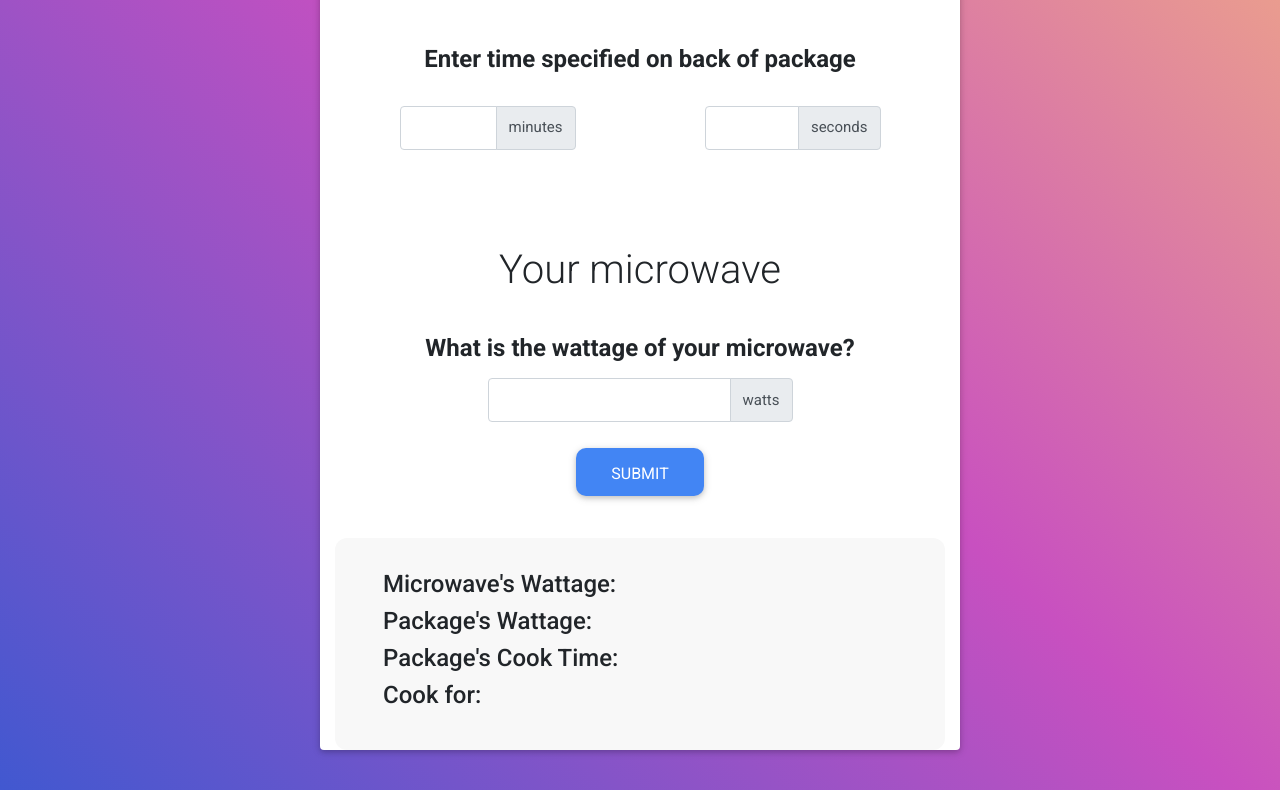
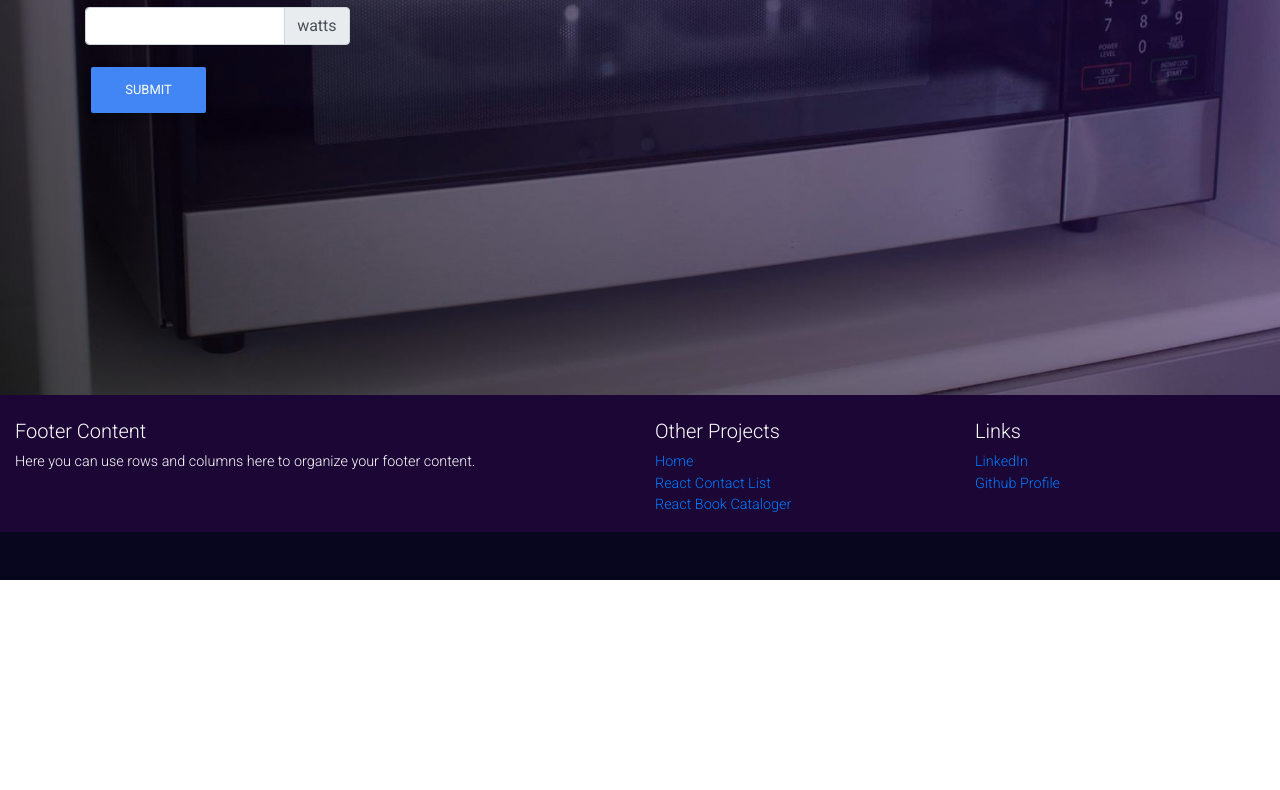
Before and after one commit to klentz87/react-microwave-converter, a React app: page / in a window 1280 px wide. Shown: the part 525-1315 px from the top of the page. After the commit the page ends 1105 px from the top, so only its background shows below. Built offline with nearby package versions, Linux system fonts and the light colour scheme.

Commit message:
implement bootstrap

```diff
--- a/package.json
+++ b/package.json
@@ -5,6 +5,7 @@
   "dependencies": {
     "ajv": "^6.5.2",
     "bootstrap": "^4.1.3",
+    "mdbootstrap": "^4.5.13",
     "mdbreact": "^4.8.0",
     "react": "^16.4.1",
     "react-dom": "^16.4.1",
--- a/src/components/App.js
+++ b/src/components/App.js
@@ -1,11 +1,15 @@
 import React, { Component } from 'react';
+import { BrowserRouter } from "react-router-dom";
+import "../css/App.css"
 import Button from './Button.js';
 import Display from './Display.js';
 import Power from './Power.js';
 import Time from './Time.js';
 import Title from './Title.js';
 import NavigationBar from './NavigationBar';
-import { Card } from 'reactstrap';
+import FooterPage from "./FooterPage";
+import { Container } from 'mdbreact';
+import { Mask, Row, Col, View } from "mdbreact";
 
 const converter = require('../utils/converter.js').converter
 const convertToSeconds = require('../utils/convertToSeconds').convertToSeconds
@@ -48,7 +52,6 @@ class App extends Component {
 
   handleSubmit(event) {
     const value = converter(this.state.originalPower, this.state.yourPower, this.state.minutes, this.state.seconds)
-    const element = document.getElementById("display-id");
 
     let display = {...this.state.display};
     display.result = convertSecondsToTimeFormat(value);
@@ -63,7 +66,7 @@ class App extends Component {
       minutes: '',
       seconds: '',
       formValid: false
-    }, () => {element.scrollIntoView()})
+    })
 
     event.preventDefault();
   }
@@ -99,38 +102,41 @@ class App extends Component {
 
   render() {
     return (
-      <div className="body">
+        <div>
+          <div id="intro">
+            <View>
+
+              <BrowserRouter>
                 <NavigationBar />
-          <Card className="app container center">
+              </BrowserRouter>
 
-            <div className='title-component'>
+              <Mask className="text-white d-flex gradient">
+                <Container className="content">
+
                   <Title />
-            </div>
 
-            <div className='original-power-component'>
-              <h2 className='section-header'>On the package</h2>
+                  <Row className="mt-5 white-text">
+
+                    <Col md="7" xs="12">
                       <Power
                         value={this.state.originalPower}
                         onChange={this.handleChange}
                         id='originalPower'
                         isValid={this.state.individualValidations.originalPower}
+                        className="mt-3"
                       >
                         What wattage is specified on the back of the package?
                       </Power>
-            </div>
 
-            <div className='time-component'>
                       <Time
                         minutes={this.state.minutes}
                         seconds={this.state.seconds}
                         onChange={this.handleChange}
                         isSecondsValid={this.state.individualValidations.minutes}
                         isMinutesValid={this.state.individualValidations.seconds}
+                        className="mb-3"
                       />
-            </div>
 
-            <div className='your-microwave-component'>
-              <h2 className='section-header'>Your microwave</h2>
                       <Power
                         value={this.state.yourPower}
                         onChange={this.handleChange}
@@ -139,22 +145,27 @@ class App extends Component {
                       >
                         What is the wattage of your microwave?
                       </Power>
-            </div>
 
-            <div className='button-component'>
                       <Button
                         onSubmit={this.handleSubmit}
                         isDisabled={this.state.formValid}
                       />
-            </div>
+                    </Col>
 
-            <div className='display-component' id='display-id'>
+                    <Col md="5" xs="12">
                       <Display
                         display={this.state.display}
                       />
+                    </Col>
+                  </Row>
+                </Container>
+              </Mask>
+
+            </View>
           </div>
 
-          </Card>
+          <FooterPage/>
+
         </div>
     )
   }
--- a/src/components/Button.js
+++ b/src/components/Button.js
@@ -1,6 +1,6 @@
 import React from 'react';
-import '../css/App.css';
-import '../css/Button.css';
+//import '../css/App.css';
+//import '../css/Button.css';
 import PropTypes from "prop-types";
 
 
--- a/src/components/Display.js
+++ b/src/components/Display.js
@@ -1,6 +1,6 @@
 import React from 'react';
 import '../css/Display.css';
-import '../css/App.css';
+//import '../css/App.css';
 import PropTypes from "prop-types";
 
 function Display ({ display }) {
@@ -8,15 +8,15 @@ function Display ({ display }) {
 	let yourPowerDisplay, originalPowerDisplay, packageTimeDisplay, resultTimeDisplay
 
 	if (display.result) {
-		yourPowerDisplay = <h2><strong>Microwave's Wattage:</strong><br className="br-on-mobile" /> <span>{display.yourPower}</span> watts</h2>;
-		originalPowerDisplay = <h2><strong>Package's Wattage:</strong><br className="br-on-mobile"/> <span>{display.originalPower}</span> watts</h2>;
-		packageTimeDisplay = <h2><strong>Package's Cook Time:</strong><br className="br-on-mobile"/> <span>{display.packageTime}</span></h2>;
-		resultTimeDisplay =  <h2><strong>Cook for:</strong><br className="br-on-mobile"/> <span>{display.result}</span></h2> ;
+		yourPowerDisplay = <h5><strong>Microwave's Wattage:</strong><br className="br-on-mobile" /> <span>{display.yourPower}</span> watts</h5>;
+		originalPowerDisplay = <h5><strong>Package's Wattage:</strong><br className="br-on-mobile"/> <span>{display.originalPower}</span> watts</h5>;
+		packageTimeDisplay = <h5><strong>Package's Cook Time:</strong><br className="br-on-mobile"/> <span>{display.packageTime}</span></h5>;
+		resultTimeDisplay =  <h5><strong>Cook for:</strong><br className="br-on-mobile"/> <span>{display.result}</span></h5> ;
 	} else {
-		yourPowerDisplay = <h2><strong>Microwave's Wattage:</strong></h2>;
-		originalPowerDisplay = <h2><strong>Package's Wattage:</strong></h2>;
-		packageTimeDisplay = <h2><strong>Package's Cook Time:</strong></h2>;
-		resultTimeDisplay = <h2><strong>Cook for:</strong></h2>;
+		yourPowerDisplay = <h5><strong>Microwave's Wattage:</strong></h5>;
+		originalPowerDisplay = <h5><strong>Package's Wattage:</strong></h5>;
+		packageTimeDisplay = <h5><strong>Package's Cook Time:</strong></h5>;
+		resultTimeDisplay = <h5><strong>Cook for:</strong></h5>;
 	}
 
 	return(
--- /dev/null
+++ b/src/components/FooterPage.js
@@ -0,0 +1,57 @@
+import React from 'react';
+import "../css/FooterPage.css"
+import { Col, Container, Row } from "mdbreact";
+
+function FooterPage() {
+	return (
+		<div className="footer text-white font-small pt-4">
+		  <Container fluid className="text-center text-md-left">
+		    <Row>
+		      <Col md="6">
+		      	<h5 className="title">Footer Content</h5>
+		      	<p>
+		        	Here you can use rows and columns here to organize your footer content.
+		      	</p>
+		      </Col>
+
+		      <Col md="3">
+		      	<h5 className="title">Other Projects</h5>
+		      	<ul className="pl-0">
+		        	<li className="list-unstyled">
+		          		<a href="http://www.krislentz.net">Home</a>
+		        	</li>
+		        	<li className="list-unstyled">
+		          		<a href="#">React Contact List</a>
+		        	</li>
+		        	<li className="list-unstyled">
+		          		<a href="#!">React Book Cataloger</a>
+		        	</li>
+		      	</ul>
+		      </Col>
+		      <Col md="3">
+		      	<h5 className="title">Links</h5>
+		      	<ul className="pl-0">
+	            	<li className="list-unstyled">
+	            		<a href="#">LinkedIn</a>
+		        	</li>
+		        	<li className="list-unstyled">
+						<a href="#">Github Profile</a>
+		        	</li>
+		      	</ul>
+		      </Col>
+
+		    </Row>
+		  </Container>
+
+		  <div className="footer-copyright text-center py-4">
+		    <Container fluid>
+
+		    </Container>
+		  </div>
+		</div>
+	)
+}
+
+
+
+export default FooterPage;
--- a/src/components/NavigationBar.js
+++ b/src/components/NavigationBar.js
@@ -7,7 +7,7 @@ import {
   Nav,
   NavItem,
   NavLink,
-} from 'reactstrap';
+} from 'mdbreact';
  import "../css/NavigationBar.css";
 
 class NavigationBar extends React.Component {
@@ -27,18 +27,18 @@ class NavigationBar extends React.Component {
 	}
 
 	render() {
-		return(
-			<div>
+		return (
+			<div className="navigation-bar">
 				<Navbar light expand="md">
-					<NavbarBrand className="brand" style={{cursor:"default"}}>React Microwave Project</NavbarBrand>
+					<NavbarBrand className="brand" style={{cursor:"default"}}>Microwave Converter</NavbarBrand>
 					<NavbarToggler onClick={this.toggle} />
 					<Collapse isOpen={this.state.isOpen} navbar>
 						<Nav className="ml-auto" navbar>
 							<NavItem>
-								<NavLink href="http://www.krislentz.net">Portfolio Page</NavLink>
+								<NavLink to="http://www.krislentz.net">Portfolio Page</NavLink>
 							</NavItem>
 							<NavItem>
-								<NavLink href="https://github.com/klentz87">Github Profile</NavLink>
+								<NavLink to="https://github.com/klentz87">Github Profile</NavLink>
 							</NavItem>
 						</Nav>
 					</Collapse>
--- a/src/components/Power.js
+++ b/src/components/Power.js
@@ -1,18 +1,23 @@
-import React from 'react';
+import React, { Component } from 'react';
 import FormErrors from './FormErrors'
-import '../css/App.css';
-import '../css/Power.css';
 import PropTypes from "prop-types";
 
 
-function Power({ value, onChange, id, children, isValid }) {
+class Power extends Component {
+  render() {
+    const { value, onChange, id, children, isValid } = this.props;
+//  let header;
 
-  return(
-    <div className='text-centered'>
+//  (id == "originalPower") ? header = "On the Package" : header = "Your Microwave"
+
+    return (
+
+      <div>
+{/*       <h5>{header}</h5>   */}
         <label>
-        <h3>{children}</h3>
+          {children}
         </label>
-      <div className="input-group center">
+        <div className="input-group col-md-5 px-0">
         	<input type='text' className='form-control' id={id} value={value} onChange={onChange}></input>
           <div className="input-group-append">
   			    <span className="input-group-text" id="basic-addon2">watts</span>
@@ -24,6 +29,7 @@ function Power({ value, onChange, id, children, isValid }) {
       </div>
     )
   }
+}
 
 Power.propTypes = {
   children: PropTypes.string.isRequired,
--- a/src/components/Time.js
+++ b/src/components/Time.js
@@ -1,8 +1,9 @@
 import React from 'react';
 import FormErrors from './FormErrors'
-import '../css/App.css';
-import '../css/Time.css';
+//import '../css/App.css';
+//import '../css/Time.css';
 import PropTypes from "prop-types";
+import { Row } from "mdbreact"
 
 function Time({ minutes, seconds, onChange, isMinutesValid, isSecondsValid }) {
 
@@ -15,23 +16,24 @@ function Time({ minutes, seconds, onChange, isMinutesValid, isSecondsValid }) {
   }
 
   return(
- 	<div className='time-div'>
-      <label className='text-centered'><h3>Enter time specified on back of package</h3></label>
-	      <div className='container'>
-	      	<div className='row'>
-		      <div className="input-group time-input center col-xs-3">
+ 	<div>
+      <label>Enter time specified on back of package</label>
+	      <div>
+	      	<Row>
+		      <div className="input-group col-sm-6 mb-2">
 		      	<input id="minutes" type="text" onChange={onChange} value={minutes} className="form-control"></input>
 		      	<div className="input-group-append">
 					<span className="input-group-text" id="basic-addon2">minutes</span>
 		      	</div>
 		      </div>
-		      <div className="input-group time-input center col-xs-3">
+
+		      <div className="input-group col-sm-6 mb-2">
 		      	<input id="seconds" type="text" onChange={onChange} value={seconds} className="form-control"></input>
 		      	<div className="input-group-append">
 					<span className="input-group-text" id="basic-addon2">seconds</span>
 		      	</div>
 		      </div>
-		    </div>
+		    </Row>
 		    <FormErrors isValid={isValid} />
 
 		  </div>
--- a/src/components/Title.js
+++ b/src/components/Title.js
@@ -19,7 +19,7 @@ class Title extends React.Component {
       return (
         <div className='title-div'>
         	<h1 className='title'>Microwave Converter</h1>
-        	<h3>Find correct cooking times for your own microwave</h3>
+{/*        	<h3>Find correct cooking times for your own microwave</h3>  */}
           <a onClick={this.toggle}>
     			{link}
           </a>
--- a/src/css/App.css
+++ b/src/css/App.css
@@ -1,57 +1,28 @@
-body {
-	height: 100%;
-	background-color: #4158D0;
-	background-image: linear-gradient(43deg, #4158D0 0%, #C850C0 46%, #FFCC70 100%);
+label {
+  font-size: 1.2rem;
 }
 
-h3 {
-	font-weight: bold;
+.content {
+  margin-top: 10rem;
+}
+
+#intro .view {
+  background-image: url('../images/microwave_oven.jpeg');
+  background-repeat: repeat;
+  background-size: cover;
+  background-position: center center;
+  min-height: 115vh;
 }
 
 
-.text-centered {
-	text-align: center;
+#intro .gradient {
+  background: -webkit-linear-gradient(45deg, rgba(0, 0, 0, 0.7), rgba(72, 15, 144, 0.4) 100%);
+  background: -webkit-gradient(linear, 45deg, from(rgba(0, 0, 0, 0.7), rgba(72, 15, 144, 0.4) 100%));
+  background: linear-gradient(to 45deg, rgba(0, 0, 0, 0.7), rgba(72, 15, 144, 0.4) 100%);
 }
 
-.center {
-    margin: auto;
-    width: 50%;
+@media (max-width: 768px) {
+  #intro {
+
+  }
 }
-
-.app {
-	margin-top: 3rem;
-	margin-bottom: 2.5rem;
-}
-
-.section-header {
-	text-align: center;
-	font-size: 2.5rem;
-	font-style: bold;
-	margin-bottom: 2.5rem;
-}
-
-.your-microwave-component {
-	margin-top: 5rem;
-}
-
-.display-component {
-	margin-top: 2rem;
-}
-
-.title-component {
-		padding-right: 2.3rem;
-	padding-left: 2.3rem;
-}
-
-@media (max-width: 691px) {
-	.app.container {
-		width: 100%;
-	}
-}
-
-@media (max-width: 575px) {
-	.app {
-		margin-top: 0;
-		margin-bottom: 0;
-	}
-}
--- a/src/css/Display.css
+++ b/src/css/Display.css
@@ -1,15 +1,3 @@
-h2 {
-	font-size: 1.5rem;
-}
-
-.display {
-	padding: 2rem 3rem;
-	margin: auto;
-	width: 100%;
-	border-radius: 12px;
-	background-color: #F8F8F8;
-}
-
 .br-on-mobile {
 	display: none;
 }
--- /dev/null
+++ b/src/css/FooterPage.css
@@ -0,0 +1,7 @@
+.footer {
+	background-color: rgb(27, 6, 54);
+}
+
+.footer-copyright {
+	background-color: rgb(7, 6, 30);
+}
--- a/src/css/Title.css
+++ b/src/css/Title.css
@@ -8,13 +8,9 @@ h3 {
 }
 
 .title-div a {
+
 	color: blue!important;
 	font-size: 1.25rem;
-}
-
-.title-div {
-	padding-bottom: 1.5rem;
-	margin-top: 2rem;
 }
 
 @media (max-width: 480px) {
```
Also changed, not shown: public/index.html (+0 -3 lines), src/css/NavigationBar.css (line endings or trailing spaces), src/images/microwave_oven.jpeg (added), 1 other file. Lines whose indentation alone changed are shown as unchanged.
